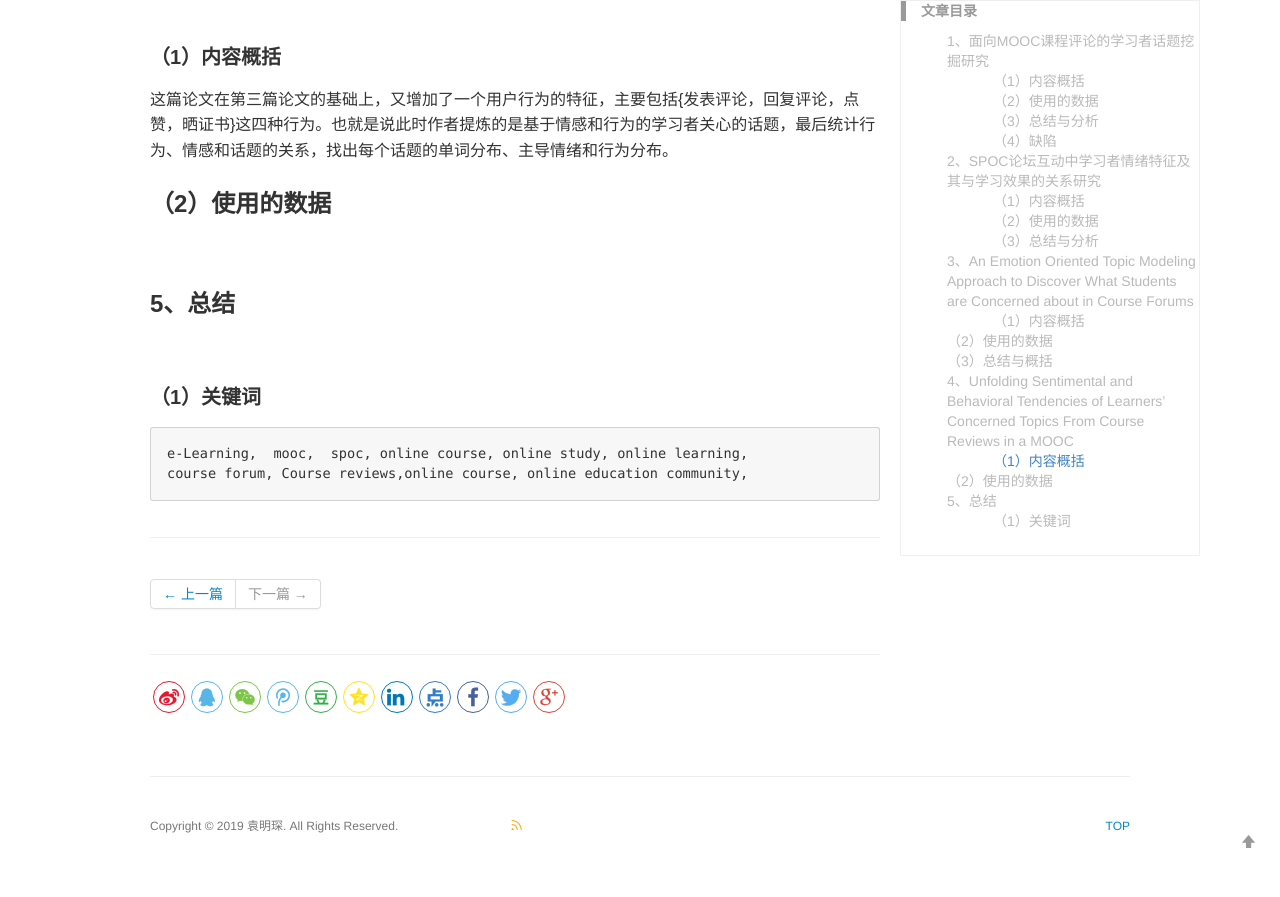
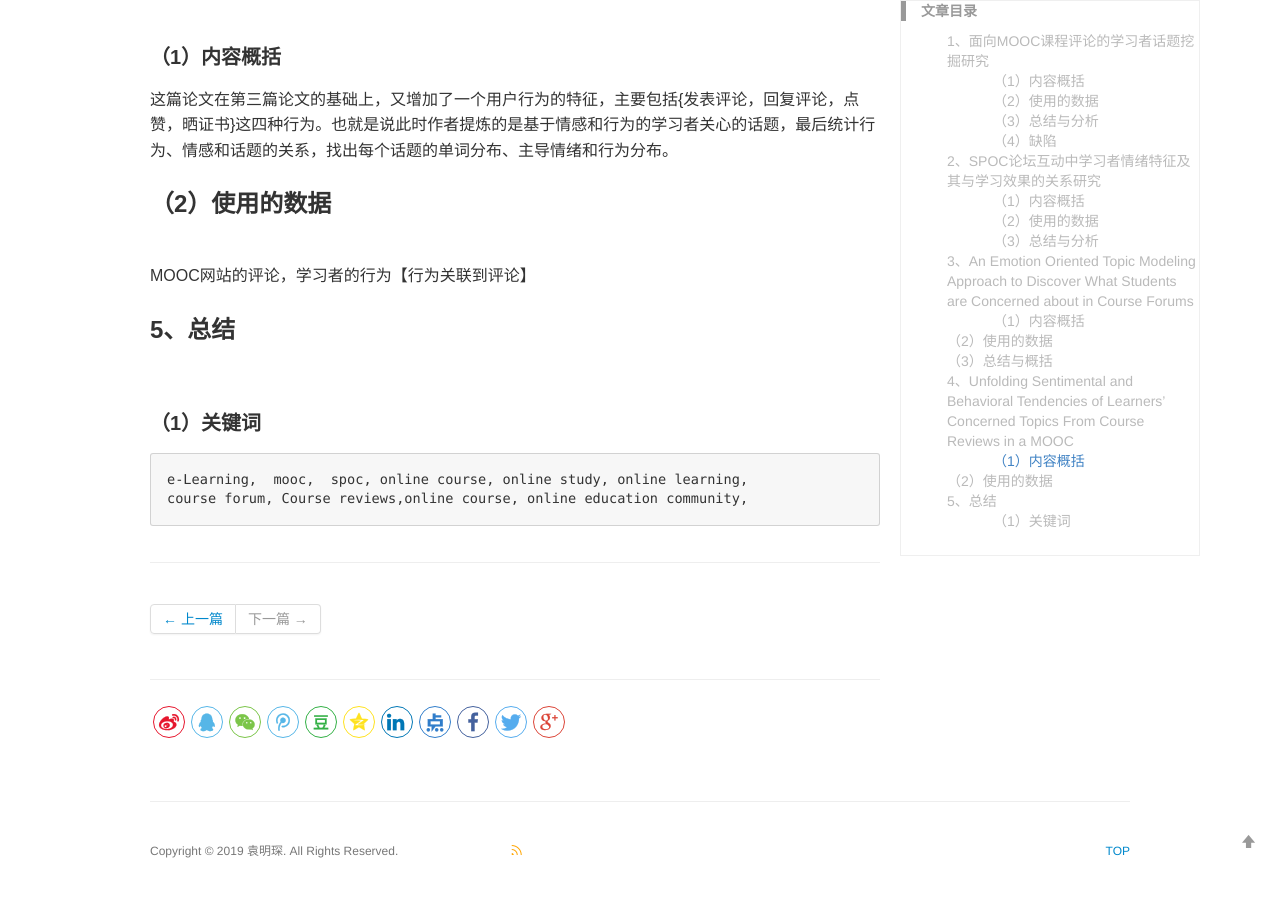
Before and after one commit to yuanmingchen/yuanmingchen.github.io, a Jekyll site: the page built from _posts/2019-04-18-Online Course nlp paper survey.md, in a window 1280 px wide and 900 px high, scrolled down 2395 px. Shown: the top 897 px of the window. Built offline with Jekyll 4.4.1, drawn with Linux system fonts in a browser that asks for light colours; comment, search, counter and statistics services are not loaded; before the commit the page ends 3270 px from its top, so only the background shows below that.

Commit message:
Updates _posts/2019-04-18-Online Course nlp paper survey.md
Auto commit by GitBook Editor

```diff
--- a/_posts/2019-04-18-Online Course nlp paper survey.md
+++ b/_posts/2019-04-18-Online Course nlp paper survey.md
@@ -56,7 +56,7 @@ SPOC课程的评论及评论时间，用户的成绩。评论数量为10870条
 这篇论文在第三篇论文的基础上，又增加了一个用户行为的特征，主要包括{发表评论，回复评论，点赞，晒证书}这四种行为。也就是说此时作者提炼的是基于情感和行为的学习者关心的话题，最后统计行为、情感和话题的关系，找出每个话题的单词分布、主导情绪和行为分布。
 
 ### （2）使用的数据
-
+MOOC网站的评论，学习者的行为【行为关联到评论】
 
 ### 5、总结
 #### （1）关键词
```
